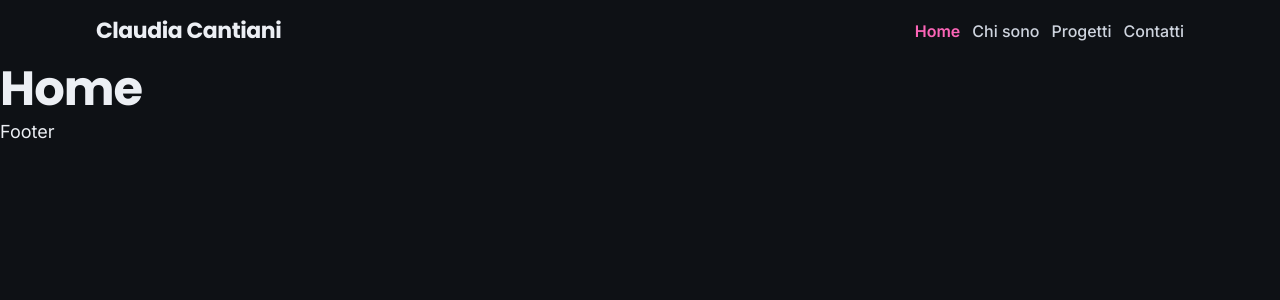
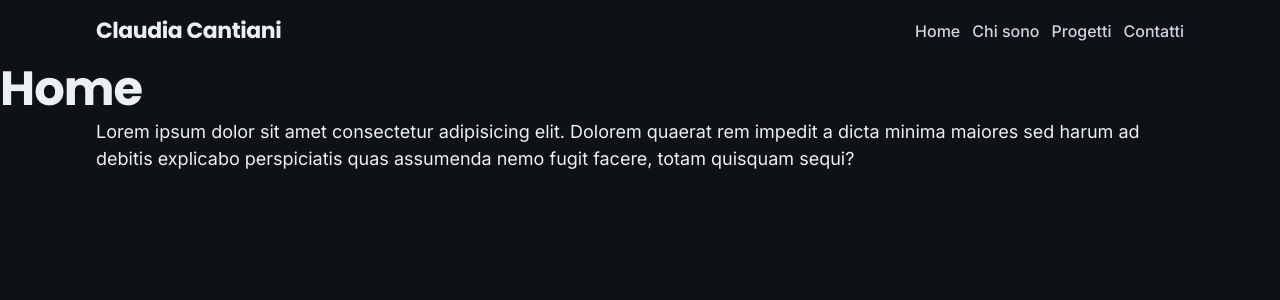
Before and after one commit to cla91/personal-site, a React (Vite) app: page / in a window 1280 px wide. Shown: the top 300 px of the page. Built offline with nearby package versions, Linux system fonts and the light colour scheme.

Commit message:
feat: remove react-router-dom and update navigation to use anchor tags for internal links

```diff
--- a/package.json
+++ b/package.json
@@ -13,7 +13,6 @@
     "lucide-react": "^0.553.0",
     "react": "^19.2.0",
     "react-dom": "^19.2.0",
-    "react-router-dom": "^7.9.6",
     "sass": "^1.94.0",
     "vite-plugin-checker": "^0.11.0",
     "vite-tsconfig-paths": "^5.1.4"
--- a/src/App.tsx
+++ b/src/App.tsx
@@ -1,10 +1,10 @@
 import WrapperLayout from "@/components/layout/WrapperLayout/WrapperLayout";
-import { Outlet } from "react-router-dom";
+import Home from "@/pages/Home/Home";
 
 function App() {
   return (
     <WrapperLayout>
-      <Outlet />
+      <Home />
     </WrapperLayout>
   );
 }
--- a/src/components/layout/DesktopNavigation/DesktopNavigation.tsx
+++ b/src/components/layout/DesktopNavigation/DesktopNavigation.tsx
@@ -1,5 +1,4 @@
 import { navLinks } from "@/data/navigationData";
-import { NavLink } from "react-router-dom";
 import styles from "@/components/layout/DesktopNavigation/DesktopNavigation.module.scss";
 
 export default function DesktopNavigation() {
@@ -8,14 +7,11 @@ export default function DesktopNavigation() {
       <ul>
         {navLinks.map(({ to, label }) => (
           <li key={to}>
-            <NavLink
-              to={to}
-              className={({ isActive }) =>
-                `${styles.link} ${isActive ? styles.active : ""}`
-              }
-            >
-              {label}
-            </NavLink>
+            {
+              <a href={to} className={`${styles.link}`}>
+                {label}
+              </a>
+            }
           </li>
         ))}
       </ul>
--- a/src/components/layout/MobileNavigation/MobileNavigation.tsx
+++ b/src/components/layout/MobileNavigation/MobileNavigation.tsx
@@ -1,4 +1,3 @@
-import { NavLink } from "react-router-dom";
 import styles from "@/components/layout/MobileNavigation/MobileNavigation.module.scss";
 import { navLinks } from "@/data/navigationData";
 import HamburgerButton from "@/components/ui/button/HamburgerButton/HamburgerButton";
@@ -17,13 +16,9 @@ export default function MobileNavigation() {
         <ul>
           {navLinks.map(({ to, label }) => (
             <li key={to}>
-              <NavLink
-                to={to}
-                onClick={() => setIsMenuOpen(false)}
-                className={({ isActive }) => (isActive ? styles.active : "")}
-              >
+              <a href={to} onClick={() => setIsMenuOpen(false)} className="">
                 {label}
-              </NavLink>
+              </a>
             </li>
           ))}
         </ul>
--- a/src/components/layout/WrapperLayout/WrapperLayout.tsx
+++ b/src/components/layout/WrapperLayout/WrapperLayout.tsx
@@ -9,7 +9,11 @@ export default function WrapperLayout({ children }: WrapperLayoutProps) {
     <>
       <Header />
       {children}
-      <footer>Footer</footer>
+      <footer className="container">
+        Lorem ipsum dolor sit amet consectetur adipisicing elit. Dolorem quaerat
+        rem impedit a dicta minima maiores sed harum ad debitis explicabo
+        perspiciatis quas assumenda nemo fugit facere, totam quisquam sequi?
+      </footer>
     </>
   );
 }
--- a/src/components/ui/Logo/Logo.tsx
+++ b/src/components/ui/Logo/Logo.tsx
@@ -1,10 +1,9 @@
-import { Link } from "react-router-dom";
 import styles from "@/components/ui/Logo/Logo.module.scss";
 
 export default function Logo() {
   return (
-    <Link to={"/"} className={styles.logo}>
+    <a href={"/"} className={styles.logo}>
       Claudia Cantiani
-    </Link>
+    </a>
   );
 }
--- a/src/data/navigationData.ts
+++ b/src/data/navigationData.ts
@@ -1,6 +1,6 @@
 export const navLinks = [
   { to: "/", label: "Home" },
-  { to: "/chi-sono", label: "Chi sono" },
-  { to: "/progetti", label: "Progetti" },
-  { to: "/contatti", label: "Contatti" },
+  { to: "#chi-sono", label: "Chi sono" },
+  { to: "#progetti", label: "Progetti" },
+  { to: "#contatti", label: "Contatti" },
 ];
--- a/src/index.tsx
+++ b/src/index.tsx
@@ -1,12 +1,10 @@
 import { StrictMode } from "react";
 import { createRoot } from "react-dom/client";
-import { createBrowserRouter, RouterProvider } from "react-router-dom";
-import routes from "@/routes/routes";
 import "@/styles/index.scss";
-const router = createBrowserRouter(routes);
+import App from "./App";
 
 createRoot(document.getElementById("root")!).render(
   <StrictMode>
-    <RouterProvider router={router} />
+    <App />
   </StrictMode>
 );
```
Also changed, not shown: src/components/ui/Cta/Cta.tsx (added, +15 -0 lines), 1 other file (tests, documents, lock files or other folders).
